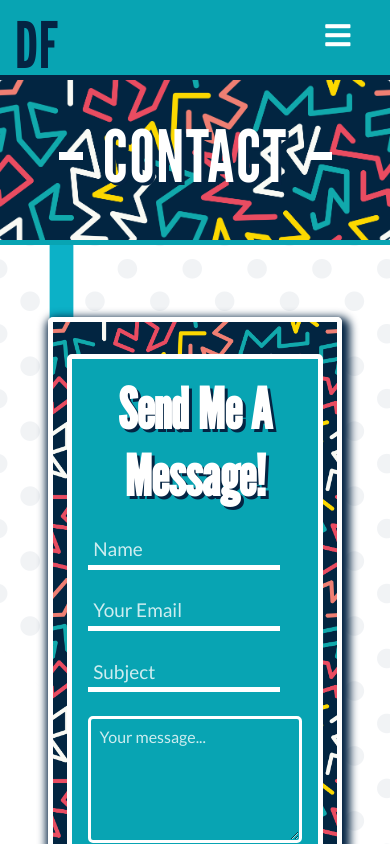
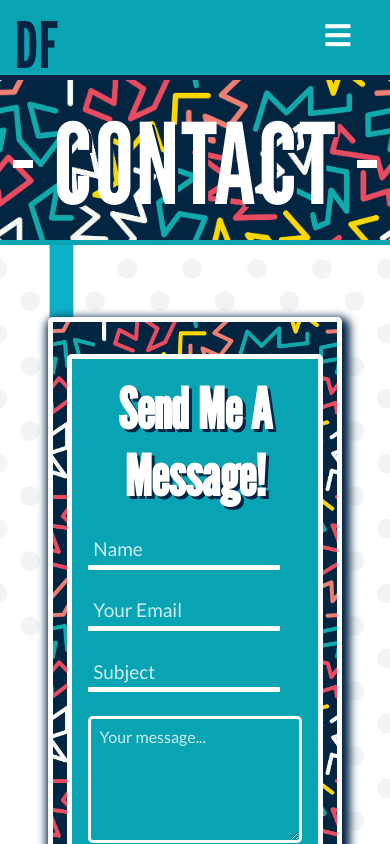
Before and after one commit to dfert1987/Portfolio, a React (Create React App) app: page /contact in a window 390 px wide. Shown: the top 844 px of the page. Built offline with nearby package versions, Linux system fonts and the light colour scheme.

Commit message:
contact title mobile fix

```diff
--- a/src/Pages/Contact/Contact.css
+++ b/src/Pages/Contact/Contact.css
@@ -422,8 +422,8 @@ i {
   }
 
   .contact-title {
-    font-size: 6em;
-    margin-top: 0.75em;
+    font-size: 8em;
+    margin-bottom: 1em;
   }
 }
 
@@ -449,15 +449,23 @@ i {
 
 @media (max-width: 407px) {
   .contact-title {
-    font-size: 4.5em;
-    margin-top: 1em;
+    font-size: 7em;
+    position: relative;
+    top: .1em;
+  }
+}
+
+@media (max-width: 363px) {
+  .contact-title {
+    font-size: 5em;
+    position: relative;
+    top: .4em;
   }
 }
 
 @media (max-width: 341px) {
   .contact-title {
-    font-size: 3.5em;
-    margin-top: 1.25em;
+    font-size: 5em;
   }
 
   .second-instructions {
@@ -472,13 +480,18 @@ i {
   }
 }
 
+@media (max-width: 869px) {
+  .contact-title {
+    margin-top: 0.6em;
+  }
+}
+
 @media (max-width: 329px) {
   .rectangle {
     height: 6em;
   }
   .contact-title {
-    font-size: 3em;
-    margin-top: 0.85em;
+    font-size: 3.5em;
   }
 
   .phone-email {
```
